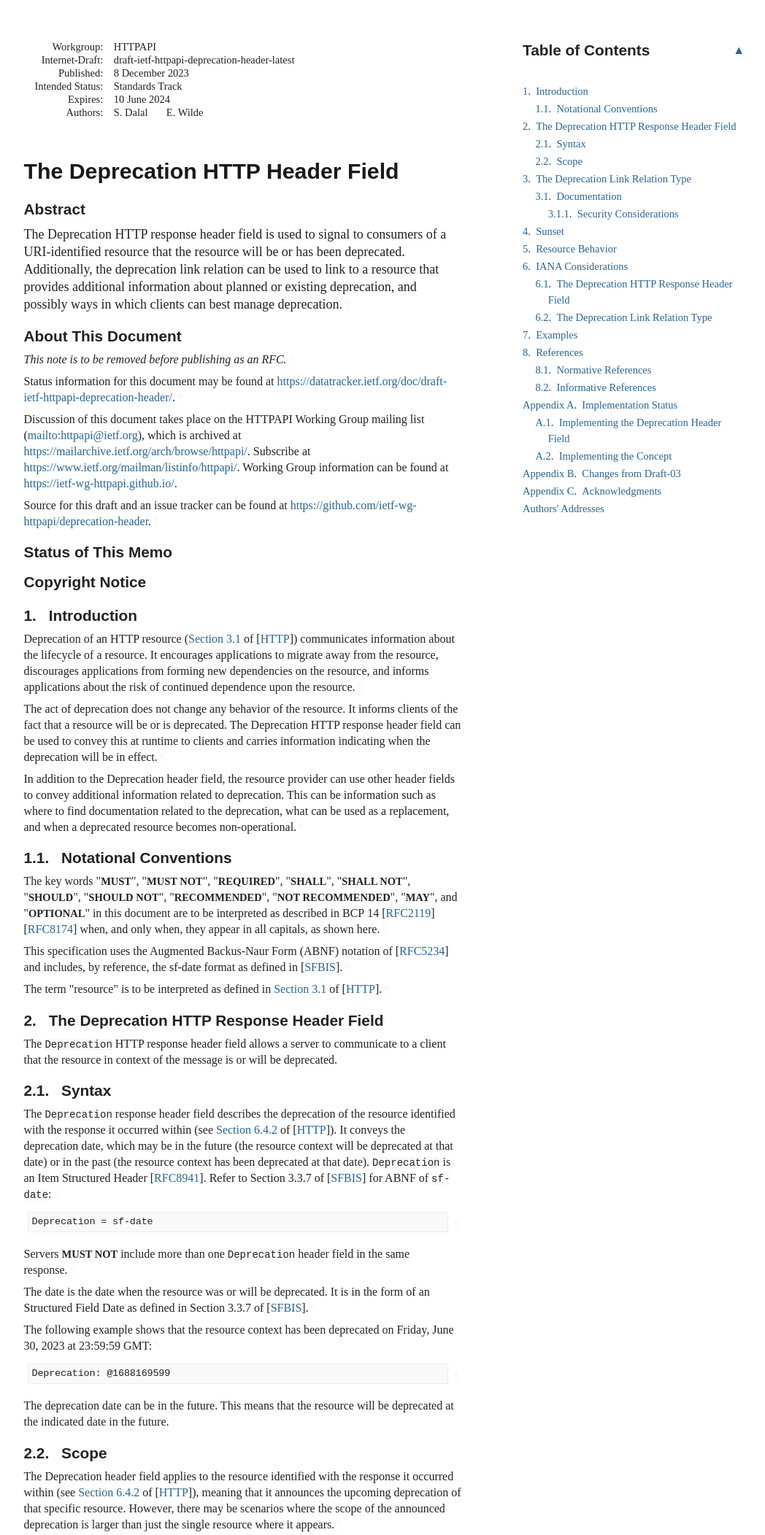
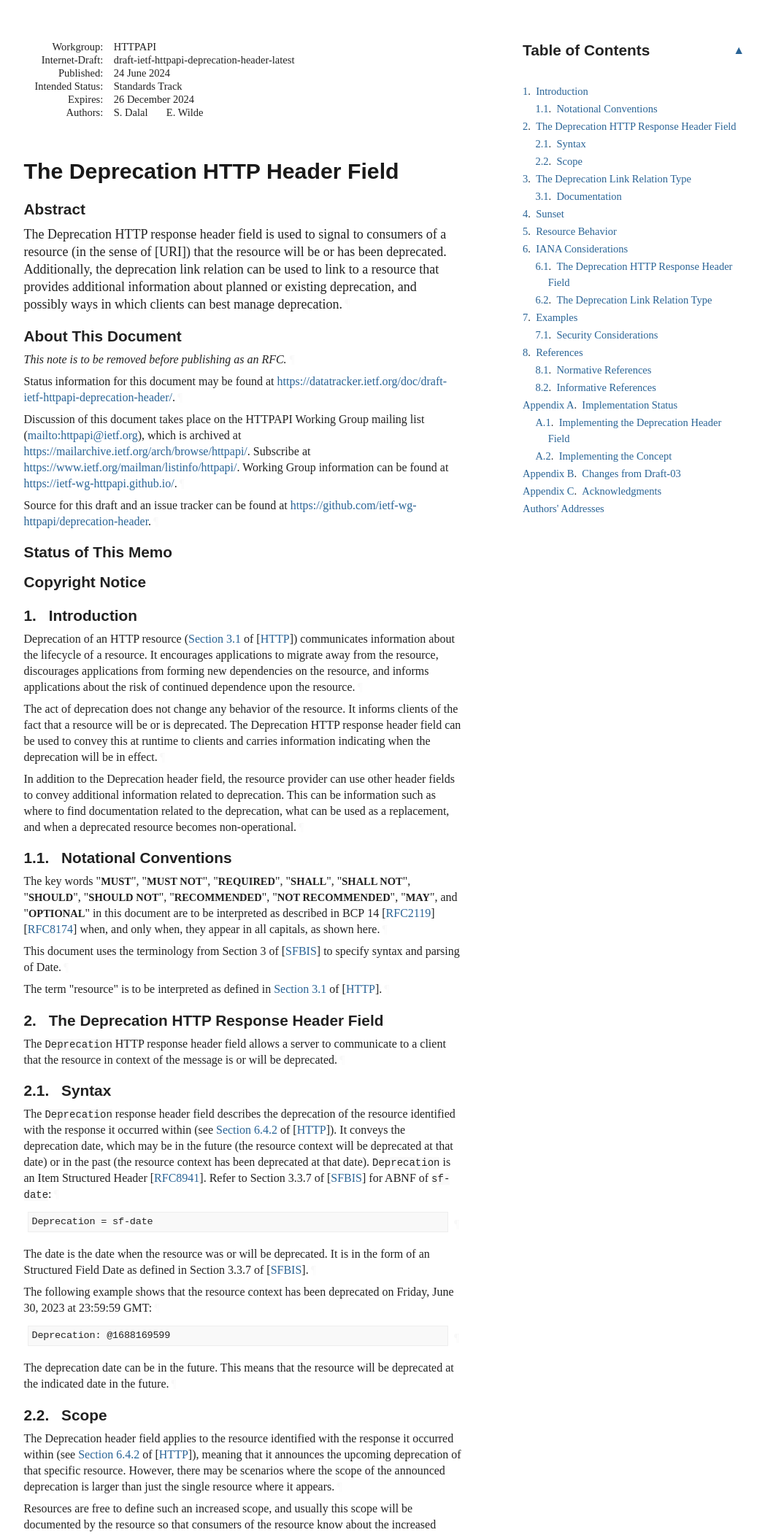
Before and after one commit to ietf-wg-httpapi/deprecation-header, a plain HTML site: page draft-ietf-httpapi-deprecation-header.html in a window 1280 px wide. Shown: the part 20-2124 px from the top of the page at 73% size, without its empty margins (92-1140 px from the left). Drawn offline with Linux system fonts and the light colour scheme; a web font is replaced by a local one.

Commit message:
Script updating gh-pages from 2dbc510. [ci skip]

```diff
--- a/draft-ietf-httpapi-deprecation-header.html
+++ b/draft-ietf-httpapi-deprecation-header.html
@@ -8,26 +8,26 @@
 <meta content="Sanjay Dalal" name="author">
 <meta content="Erik Wilde" name="author">
 <meta content="
-       The Deprecation HTTP response header field is used to signal to consumers of a URI-identified resource that the resource will be or has been deprecated. Additionally, the deprecation link relation can be used to link to a resource that provides additional information about planned or existing deprecation, and possibly ways in which clients can best manage deprecation.
+       The Deprecation HTTP response header field is used to signal to consumers of a resource (in the sense of [URI]) that the resource will be or has been deprecated. Additionally, the deprecation link relation can be used to link to a resource that provides additional information about planned or existing deprecation, and possibly ways in which clients can best manage deprecation.
     " name="description">
-<meta content="xml2rfc 3.18.2" name="generator">
+<meta content="xml2rfc 3.21.0" name="generator">
 <meta content="Internet-Draft" name="keyword">
 <meta content="draft-ietf-httpapi-deprecation-header-latest" name="ietf.draft">
 <!-- Generator version information:
-  xml2rfc 3.18.2
-    Python 3.11.6
-    ConfigArgParse 1.5.3
+  xml2rfc 3.21.0
+    Python 3.12.3
+    ConfigArgParse 1.7
     google-i18n-address 3.1.0
     intervaltree 3.1.0
-    Jinja2 3.1.2
-    lxml 4.9.3
-    platformdirs 4.1.0
+    Jinja2 3.1.4
+    lxml 4.9.4
+    platformdirs 4.2.2
     pycountry 22.3.5
-    PyYAML 6.0
+    PyYAML 6.0.1
     requests 2.31.0
-    setuptools 67.7.2
+    setuptools 69.5.1
     six 1.16.0
-    wcwidth 0.2.12
+    wcwidth 0.2.13
 -->
 <link href="draft-ietf-httpapi-deprecation-header.xml" rel="alternate" type="application/rfc+xml">
 <link href="#copyright" rel="license">
@@ -1026,11 +1026,11 @@ svg :is([fill="white"], [fill^="#fff"]) {
 <thead><tr>
 <td class="left">Internet-Draft</td>
 <td class="center">The Deprecation HTTP Header Field</td>
-<td class="right">December 2023</td>
+<td class="right">June 2024</td>
 </tr></thead>
 <tfoot><tr>
 <td class="left">Dalal &amp; Wilde</td>
-<td class="center">Expires 10 June 2024</td>
+<td class="center">Expires 26 December 2024</td>
 <td class="right">[Page]</td>
 </tr></tfoot>
 </table>
@@ -1043,12 +1043,12 @@ svg :is([fill="white"], [fill^="#fff"]) {
 <dd class="internet-draft">draft-ietf-httpapi-deprecation-header-latest</dd>
 <dt class="label-published">Published:</dt>
 <dd class="published">
-<time datetime="2023-12-08" class="published">8 December 2023</time>
+<time datetime="2024-06-24" class="published">24 June 2024</time>
     </dd>
 <dt class="label-intended-status">Intended Status:</dt>
 <dd class="intended-status">Standards Track</dd>
 <dt class="label-expires">Expires:</dt>
-<dd class="expires"><time datetime="2024-06-10">10 June 2024</time></dd>
+<dd class="expires"><time datetime="2024-12-26">26 December 2024</time></dd>
 <dt class="label-authors">Authors:</dt>
 <dd class="authors">
 <div class="author">
@@ -1063,7 +1063,7 @@ svg :is([fill="white"], [fill^="#fff"]) {
 <h1 id="title">The Deprecation HTTP Header Field</h1>
 <section id="section-abstract">
       <h2 id="abstract"><a href="#abstract" class="selfRef">Abstract</a></h2>
-<p id="section-abstract-1">The Deprecation HTTP response header field is used to signal to consumers of a URI-identified resource that the resource will be or has been deprecated. Additionally, the deprecation link relation can be used to link to a resource that provides additional information about planned or existing deprecation, and possibly ways in which clients can best manage deprecation.<a href="#section-abstract-1" class="pilcrow">¶</a></p>
+<p id="section-abstract-1">The Deprecation HTTP response header field is used to signal to consumers of a resource (in the sense of [URI]) that the resource will be or has been deprecated. Additionally, the deprecation link relation can be used to link to a resource that provides additional information about planned or existing deprecation, and possibly ways in which clients can best manage deprecation.<a href="#section-abstract-1" class="pilcrow">¶</a></p>
 </section>
 <section class="note rfcEditorRemove" id="section-note.1">
       <h2 id="name-about-this-document">
@@ -1100,7 +1100,7 @@ svg :is([fill="white"], [fill^="#fff"]) {
         time. It is inappropriate to use Internet-Drafts as reference
         material or to cite them other than as "work in progress."<a href="#section-boilerplate.1-3" class="pilcrow">¶</a></p>
 <p id="section-boilerplate.1-4">
-        This Internet-Draft will expire on 10 June 2024.<a href="#section-boilerplate.1-4" class="pilcrow">¶</a></p>
+        This Internet-Draft will expire on 26 December 2024.<a href="#section-boilerplate.1-4" class="pilcrow">¶</a></p>
 </section>
 </div>
 <div id="copyright">
@@ -1109,7 +1109,7 @@ svg :is([fill="white"], [fill^="#fff"]) {
 <a href="#name-copyright-notice" class="section-name selfRef">Copyright Notice</a>
         </h2>
 <p id="section-boilerplate.2-1">
-            Copyright (c) 2023 IETF Trust and the persons identified as the
+            Copyright (c) 2024 IETF Trust and the persons identified as the
             document authors. All rights reserved.<a href="#section-boilerplate.2-1" class="pilcrow">¶</a></p>
 <p id="section-boilerplate.2-2">
             This document is subject to BCP 78 and the IETF Trust's Legal
@@ -1153,11 +1153,6 @@ svg :is([fill="white"], [fill^="#fff"]) {
 <ul class="compact toc ulBare ulEmpty">
 <li class="compact toc ulBare ulEmpty" id="section-toc.1-1.3.2.1">
                 <p id="section-toc.1-1.3.2.1.1"><a href="#section-3.1" class="auto internal xref">3.1</a>.  <a href="#name-documentation" class="internal xref">Documentation</a></p>
-<ul class="compact toc ulBare ulEmpty">
-<li class="compact toc ulBare ulEmpty" id="section-toc.1-1.3.2.1.2.1">
-                    <p id="section-toc.1-1.3.2.1.2.1.1"><a href="#section-3.1.1" class="auto internal xref">3.1.1</a>.  <a href="#name-security-considerations" class="internal xref">Security Considerations</a></p>
-</li>
-                </ul>
 </li>
             </ul>
 </li>
@@ -1180,6 +1175,11 @@ svg :is([fill="white"], [fill^="#fff"]) {
 </li>
           <li class="compact toc ulBare ulEmpty" id="section-toc.1-1.7">
             <p id="section-toc.1-1.7.1"><a href="#section-7" class="auto internal xref">7</a>.  <a href="#name-examples" class="internal xref">Examples</a></p>
+<ul class="compact toc ulBare ulEmpty">
+<li class="compact toc ulBare ulEmpty" id="section-toc.1-1.7.2.1">
+                <p id="section-toc.1-1.7.2.1.1"><a href="#section-7.1" class="auto internal xref">7.1</a>.  <a href="#name-security-considerations" class="internal xref">Security Considerations</a></p>
+</li>
+            </ul>
 </li>
           <li class="compact toc ulBare ulEmpty" id="section-toc.1-1.8">
             <p id="section-toc.1-1.8.1"><a href="#section-8" class="auto internal xref">8</a>.  <a href="#name-references" class="internal xref">References</a></p>
@@ -1233,7 +1233,7 @@ svg :is([fill="white"], [fill^="#fff"]) {
 "<span class="bcp14">MAY</span>", and "<span class="bcp14">OPTIONAL</span>" in this document are to be interpreted as
 described in BCP 14 <span>[<a href="#RFC2119" class="cite xref">RFC2119</a>]</span> <span>[<a href="#RFC8174" class="cite xref">RFC8174</a>]</span> when, and only when, they
 appear in all capitals, as shown here.<a href="#section-1.1-1" class="pilcrow">¶</a></p>
-<p id="section-1.1-2">This specification uses the Augmented Backus-Naur Form (ABNF) notation of <span>[<a href="#RFC5234" class="cite xref">RFC5234</a>]</span> and includes, by reference, the sf-date format as defined in <span>[<a href="#SFBIS" class="cite xref">SFBIS</a>]</span>.<a href="#section-1.1-2" class="pilcrow">¶</a></p>
+<p id="section-1.1-2">This document uses the terminology from Section 3 of <span>[<a href="#SFBIS" class="cite xref">SFBIS</a>]</span> to specify syntax and parsing of Date.<a href="#section-1.1-2" class="pilcrow">¶</a></p>
 <p id="section-1.1-3">The term "resource" is to be interpreted as defined in <span><a href="https://rfc-editor.org/rfc/rfc9110#section-3.1" class="relref">Section 3.1</a> of [<a href="#HTTP" class="cite xref">HTTP</a>]</span>.<a href="#section-1.1-3" class="pilcrow">¶</a></p>
 </section>
 </div>
@@ -1256,15 +1256,14 @@ appear in all capitals, as shown here.<a href="#section-1.1-1" class="pilcrow">
 Deprecation = sf-date
 </pre><a href="#section-2.1-2" class="pilcrow">¶</a>
 </div>
-<p id="section-2.1-3">Servers <span class="bcp14">MUST NOT</span> include more than one <code>Deprecation</code> header field in the same response.<a href="#section-2.1-3" class="pilcrow">¶</a></p>
-<p id="section-2.1-4">The date is the date when the resource was or will be deprecated. It is in the form of an Structured Field Date as defined in Section 3.3.7 of <span>[<a href="#SFBIS" class="cite xref">SFBIS</a>]</span>.<a href="#section-2.1-4" class="pilcrow">¶</a></p>
-<p id="section-2.1-5">The following example shows that the resource context has been deprecated on Friday, June 30, 2023 at 23:59:59 GMT:<a href="#section-2.1-5" class="pilcrow">¶</a></p>
-<div class="alignLeft art-text artwork" id="section-2.1-6">
+<p id="section-2.1-3">The date is the date when the resource was or will be deprecated. It is in the form of an Structured Field Date as defined in Section 3.3.7 of <span>[<a href="#SFBIS" class="cite xref">SFBIS</a>]</span>.<a href="#section-2.1-3" class="pilcrow">¶</a></p>
+<p id="section-2.1-4">The following example shows that the resource context has been deprecated on Friday, June 30, 2023 at 23:59:59 GMT:<a href="#section-2.1-4" class="pilcrow">¶</a></p>
+<div class="alignLeft art-text artwork" id="section-2.1-5">
 <pre>
 Deprecation: @1688169599
-</pre><a href="#section-2.1-6" class="pilcrow">¶</a>
-</div>
-<p id="section-2.1-7">The deprecation date can be in the future. This means that the resource will be deprecated at the indicated date in the future.<a href="#section-2.1-7" class="pilcrow">¶</a></p>
+</pre><a href="#section-2.1-5" class="pilcrow">¶</a>
+</div>
+<p id="section-2.1-6">The deprecation date can be in the future. This means that the resource will be deprecated at the indicated date in the future.<a href="#section-2.1-6" class="pilcrow">¶</a></p>
 </section>
 </div>
 <div id="scope">
@@ -1309,16 +1308,6 @@ Link: &lt;https://developer.example.com/deprecation&gt;;
 </pre><a href="#section-3.1-5" class="pilcrow">¶</a>
 </div>
 <p id="section-3.1-6">Given that the deprecation date is in the past, the linked information resource may have been updated to include information about the deprecation, allowing consumers to discover information about the deprecation and how to best manage it.<a href="#section-3.1-6" class="pilcrow">¶</a></p>
-<div id="security-considerations">
-<section id="section-3.1.1">
-          <h4 id="name-security-considerations">
-<a href="#section-3.1.1" class="section-number selfRef">3.1.1. </a><a href="#name-security-considerations" class="section-name selfRef">Security Considerations</a>
-          </h4>
-<p id="section-3.1.1-1">The Deprecation header field <span class="bcp14">SHOULD</span> be treated as a hint, meaning that the resource is indicating (and not guaranteeing with certainty) that it will be or is deprecated. Applications consuming the resource <span class="bcp14">SHOULD</span> check the resource documentation to verify authenticity and accuracy. Resource documentation <span class="bcp14">SHOULD</span> provide additional information about the deprecation, potentially including recommendation(s) for replacement.<a href="#section-3.1.1-1" class="pilcrow">¶</a></p>
-<p id="section-3.1.1-2">In cases where the Deprecation header field value is a date in the future, it can lead to information that otherwise might not be available. Therefore, applications consuming the resource <span class="bcp14">SHOULD</span> verify the resource documentation and if possible, consult the resource developer to discuss potential impact due to deprecation and plan for possible transition to recommended resource.<a href="#section-3.1.1-2" class="pilcrow">¶</a></p>
-<p id="section-3.1.1-3">In cases where a <code>Link</code> header field is used to provide documentation, one should assume that the content of the  <code>Link</code> header field may not be secure, private or integrity-guaranteed, and due caution should be exercised when using it. Applications consuming the resource <span class="bcp14">SHOULD</span> check the referred resource documentation to verify authenticity and accuracy.<a href="#section-3.1.1-3" class="pilcrow">¶</a></p>
-</section>
-</div>
 </section>
 </div>
 </section>
@@ -1415,6 +1404,16 @@ Specification document: this specification,
 Deprecation: @1688169599
 Link: &lt;https://developer.example.com/deprecation&gt;; rel="deprecation"
 </pre><a href="#section-7-2" class="pilcrow">¶</a>
+</div>
+<div id="security-considerations">
+<section id="section-7.1">
+        <h3 id="name-security-considerations">
+<a href="#section-7.1" class="section-number selfRef">7.1. </a><a href="#name-security-considerations" class="section-name selfRef">Security Considerations</a>
+        </h3>
+<p id="section-7.1-1">The Deprecation header field <span class="bcp14">SHOULD</span> be treated as a hint, meaning that the resource is indicating (and not guaranteeing with certainty) that it will be or is deprecated. Applications consuming the resource <span class="bcp14">SHOULD</span> check the resource documentation to verify authenticity and accuracy. Resource documentation <span class="bcp14">SHOULD</span> provide additional information about the deprecation, potentially including recommendation(s) for replacement.<a href="#section-7.1-1" class="pilcrow">¶</a></p>
+<p id="section-7.1-2">In cases where the Deprecation header field value is a date in the future, it can lead to information that otherwise might not be available. Therefore, applications consuming the resource <span class="bcp14">SHOULD</span> verify the resource documentation and if possible, consult the resource developer to discuss potential impact due to deprecation and plan for possible transition to recommended resource.<a href="#section-7.1-2" class="pilcrow">¶</a></p>
+<p id="section-7.1-3">In cases where a <code>Link</code> header field is used to provide documentation, one should assume that the content of the  <code>Link</code> header field may not be secure, private or integrity-guaranteed, and due caution should be exercised when using it. Applications consuming the resource <span class="bcp14">SHOULD</span> check the referred resource documentation to verify authenticity and accuracy.<a href="#section-7.1-3" class="pilcrow">¶</a></p>
+</section>
 </div>
 </section>
 </div>
@@ -1440,10 +1439,6 @@ Link: &lt;https://developer.example.com/deprecation&gt;; rel="deprecation"
         <dd>
 <span class="refAuthor">Bradner, S.</span>, <span class="refTitle">"Key words for use in RFCs to Indicate Requirement Levels"</span>, <span class="seriesInfo">BCP 14</span>, <span class="seriesInfo">RFC 2119</span>, <span class="seriesInfo">DOI 10.17487/RFC2119</span>, <time datetime="1997-03" class="refDate">March 1997</time>, <span>&lt;<a href="https://www.rfc-editor.org/rfc/rfc2119">https://www.rfc-editor.org/rfc/rfc2119</a>&gt;</span>. </dd>
 <dd class="break"></dd>
-<dt id="RFC5234">[RFC5234]</dt>
-        <dd>
-<span class="refAuthor">Crocker, D., Ed.</span> and <span class="refAuthor">P. Overell</span>, <span class="refTitle">"Augmented BNF for Syntax Specifications: ABNF"</span>, <span class="seriesInfo">STD 68</span>, <span class="seriesInfo">RFC 5234</span>, <span class="seriesInfo">DOI 10.17487/RFC5234</span>, <time datetime="2008-01" class="refDate">January 2008</time>, <span>&lt;<a href="https://www.rfc-editor.org/rfc/rfc5234">https://www.rfc-editor.org/rfc/rfc5234</a>&gt;</span>. </dd>
-<dd class="break"></dd>
 <dt id="RFC7234">[RFC7234]</dt>
         <dd>
 <span class="refAuthor">Fielding, R., Ed.</span>, <span class="refAuthor">Nottingham, M., Ed.</span>, and <span class="refAuthor">J. Reschke, Ed.</span>, <span class="refTitle">"Hypertext Transfer Protocol (HTTP/1.1): Caching"</span>, <span class="seriesInfo">RFC 7234</span>, <span class="seriesInfo">DOI 10.17487/RFC7234</span>, <time datetime="2014-06" class="refDate">June 2014</time>, <span>&lt;<a href="https://www.rfc-editor.org/rfc/rfc7234">https://www.rfc-editor.org/rfc/rfc7234</a>&gt;</span>. </dd>
@@ -1624,7 +1619,13 @@ other implementations may exist.<a href="#appendix-A-2" class="pilcrow">¶</a></
 <p id="appendix-B-1">This revision has made the following changes:<a href="#appendix-B-1" class="pilcrow">¶</a></p>
 <ul class="normal">
 <li class="normal" id="appendix-B-2.1">
-          <p id="appendix-B-2.1.1">Date format is changed from IMF-fixdate rule as defined in <span><a href="https://rfc-editor.org/rfc/rfc9110#section-5.6.7" class="relref">Section 5.6.7</a> of [<a href="#HTTP" class="cite xref">HTTP</a>]</span> to Structured Field for Date as defined in Section 3.3.7 of <span>[<a href="#SFBIS" class="cite xref">SFBIS</a>]</span>.<a href="#appendix-B-2.1.1" class="pilcrow">¶</a></p>
+          <p id="appendix-B-2.1.1">Changed 'URI-identified resource' to 'resource (in the sense of [URI])'<a href="#appendix-B-2.1.1" class="pilcrow">¶</a></p>
+</li>
+        <li class="normal" id="appendix-B-2.2">
+          <p id="appendix-B-2.2.1">Uses Notational Conventions for Structured Fields as suggested in HTTP Editorial Style Guide<a href="#appendix-B-2.2.1" class="pilcrow">¶</a></p>
+</li>
+        <li class="normal" id="appendix-B-2.3">
+          <p id="appendix-B-2.3.1">Security Considerations moved below the IANA Considerations<a href="#appendix-B-2.3.1" class="pilcrow">¶</a></p>
 </li>
       </ul>
 </section>
```
Also changed, not shown: draft-ietf-httpapi-deprecation-header.txt.
